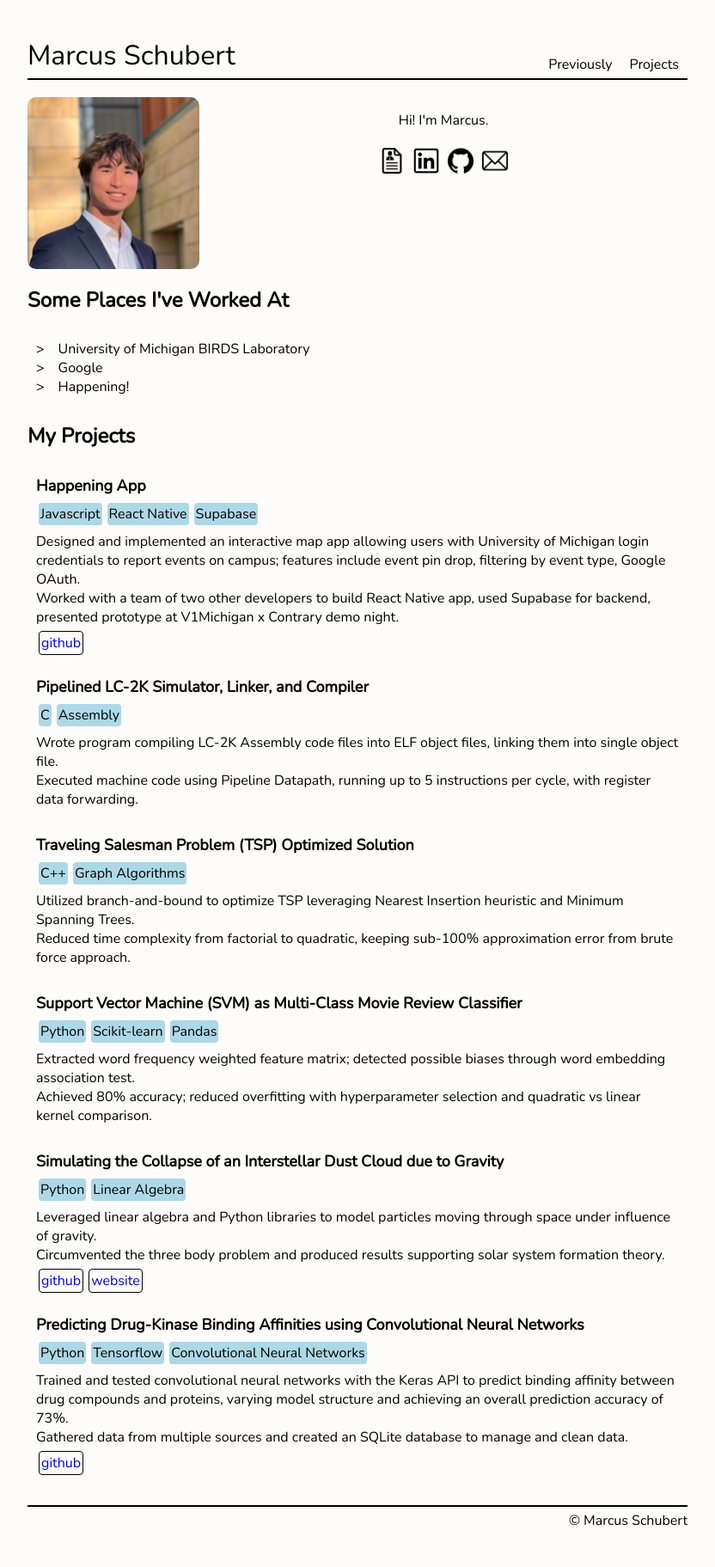
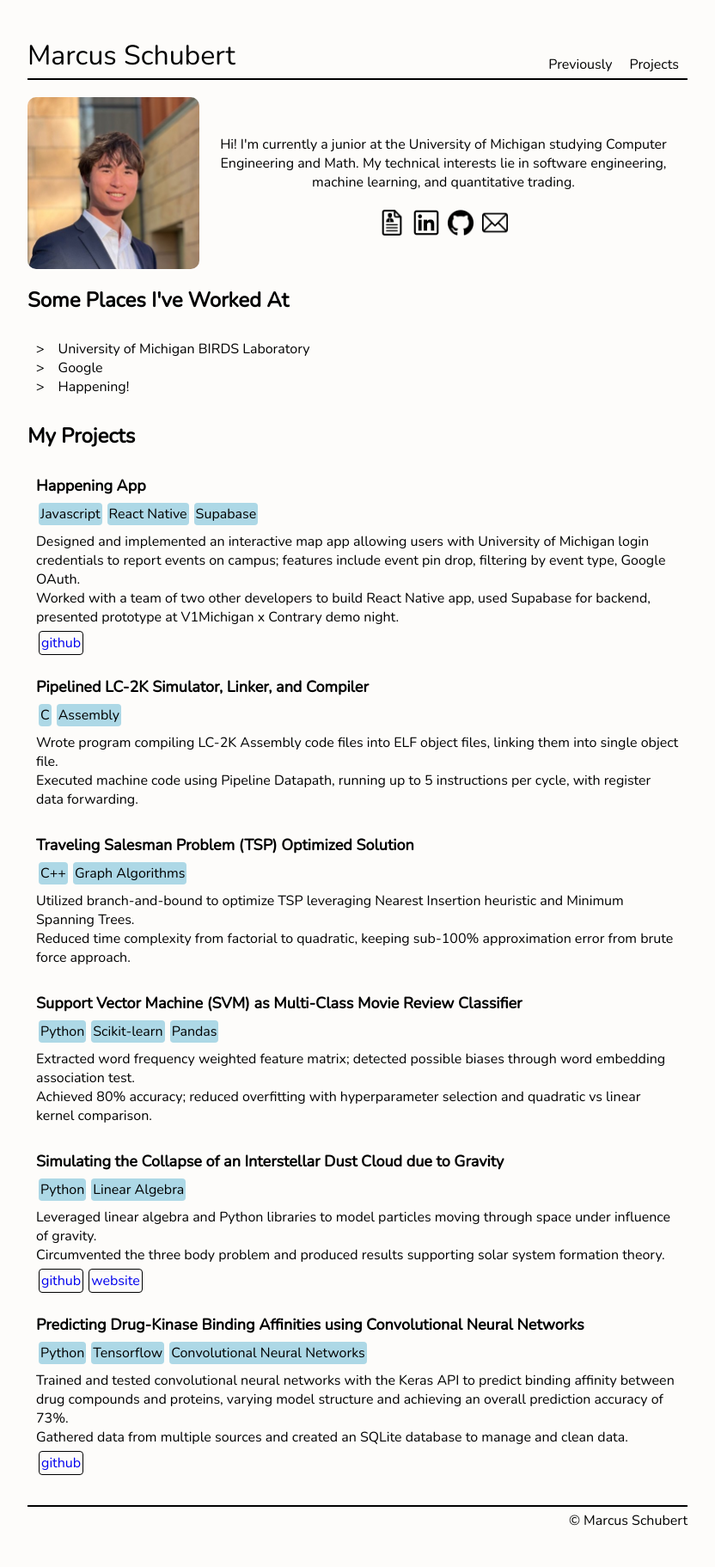
Before and after one commit to mschubs/mschubs.github.io, a Jekyll site: the page built from index.html, in a window 1280 px wide. Shown: the whole page at 86% size, without its empty margins (224-1056 px from the left). Built offline with Jekyll 4.4.1, drawn with Linux system fonts in a browser that asks for light colours.

Commit message:
added intro blurb and messed with styling

```diff
--- a/_includes/introduction.html
+++ b/_includes/introduction.html
@@ -1,7 +1,10 @@
-<img id="mePic" src="/assets/images/marcus_professional.jpeg">
+<div id="mePic">
+    <img src="/assets/images/marcus_professional.jpeg">
+</div>
 <div id="about">
     <p>
-        Hi! I'm Marcus.
+        Hi! I'm currently a junior at the University of Michigan studying Computer Engineering and Math.
+        My technical interests lie in software engineering, machine learning, and quantitative trading.
     </p>
     <div class="links">
         <a href="/assets/files/marcus_resume.pdf" title="resume">
--- a/_sass/main.scss
+++ b/_sass/main.scss
@@ -55,17 +55,26 @@ li::before {
     flex-direction: row;
     #mePic {
         display: flex;
-        width: 200px;
-        height: auto;
-        border-radius: 10px;
+        width: 100%;
+        max-width: 200px;
+        img {
+            display: flex;
+            border-radius: 10px;
+            width: 100%;
+            // object-fit: cover;
+        }
     }
     #about {
         display: flex;
         flex-direction: column;
         flex: 1;
+        justify-content: center;
         p {
             display: flex;
             justify-content: center;
+            padding-left: 20px;
+            padding-right: 20px;
+            text-align: center;
         }
         .links {
             display: flex;
@@ -141,16 +150,13 @@ li::before {
                     border-radius: 4px;
                     border: 1px solid black;
                 }
-                .link:hover {
-                    text-decoration: underline;
-                }
             }
         }
     }
     .project:hover {
         transform: translateX(10px);
         background-color: lightgray;
-        .projectTitle {
+        .link {
             text-decoration: underline;
         }
     }
```
